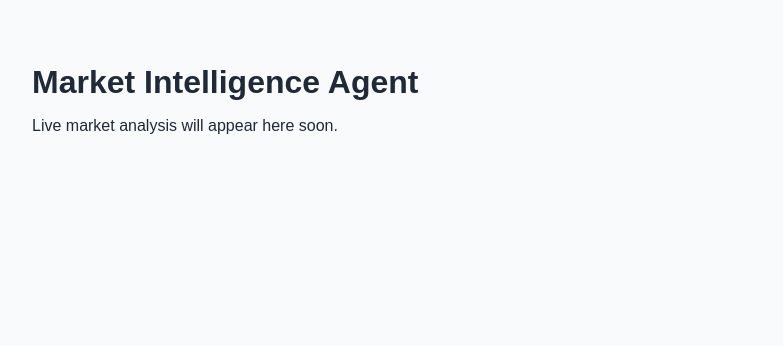
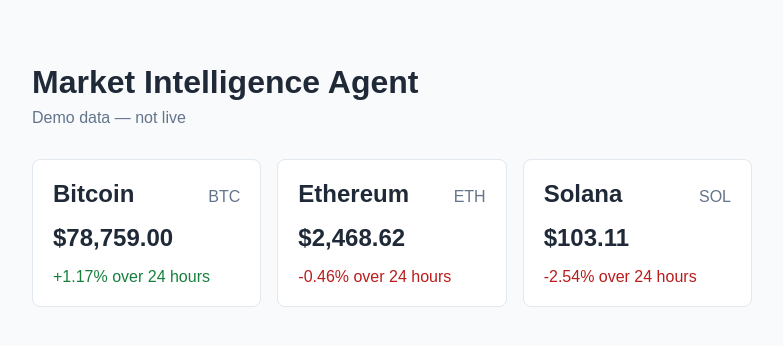
Before and after one commit to alperensr/market-intelligence-agent, a website built with Vite: page web/index.html in a window 1280 px wide. Shown: the whole page, without its empty margins (248-1031 px from the left). Built offline with nearby package versions, Linux system fonts and the light colour scheme.

Commit message:
Add mock market cards

```diff
--- a/web/src/main.ts
+++ b/web/src/main.ts
@@ -1,4 +1,45 @@
 import "./style.css";
+
+interface MockMarketCoin {
+  name: string;
+  symbol: string;
+  priceUsd: number;
+  change24h: number;
+}
+
+const mockMarketData: MockMarketCoin[] = [
+  {
+    name: "Bitcoin",
+    symbol: "BTC",
+    priceUsd: 78_759,
+    change24h: 1.17,
+  },
+  {
+    name: "Ethereum",
+    symbol: "ETH",
+    priceUsd: 2_468.62,
+    change24h: -0.46,
+  },
+  {
+    name: "Solana",
+    symbol: "SOL",
+    priceUsd: 103.11,
+    change24h: -2.54,
+  },
+];
+
+const usdFormatter = new Intl.NumberFormat("en-US", {
+  style: "currency",
+  currency: "USD",
+  minimumFractionDigits: 2,
+  maximumFractionDigits: 2,
+});
+
+function formatChange(change24h: number): string {
+  const sign = change24h > 0 ? "+" : "";
+
+  return `${sign}${change24h.toFixed(2)}%`;
+}
 
 const app = document.querySelector<HTMLDivElement>("#app");
 
@@ -6,9 +47,29 @@ if (!app) {
   throw new Error("Web application root element was not found.");
 }
 
+const marketCards = mockMarketData
+  .map((coin) => {
+    const changeClass = coin.change24h >= 0 ? "positive" : "negative";
+
+    return `
+      <article class="market-card">
+        <div class="coin-heading">
+          <h2>${coin.name}</h2>
+          <span>${coin.symbol}</span>
+        </div>
+        <p class="price">${usdFormatter.format(coin.priceUsd)}</p>
+        <p class="change ${changeClass}">${formatChange(coin.change24h)} over 24 hours</p>
+      </article>
+    `;
+  })
+  .join("");
+
 app.innerHTML = `
   <main>
     <h1>Market Intelligence Agent</h1>
-    <p>Live market analysis will appear here soon.</p>
+    <p class="demo-notice">Demo data — not live</p>
+    <section class="market-grid" aria-label="Mock market data">
+      ${marketCards}
+    </section>
   </main>
 `;
--- a/web/src/style.css
+++ b/web/src/style.css
@@ -17,3 +17,56 @@ main {
 h1 {
   margin-bottom: 0.5rem;
 }
+
+.demo-notice {
+  margin-top: 0;
+  color: #64748b;
+}
+
+.market-grid {
+  display: grid;
+  grid-template-columns: repeat(auto-fit, minmax(180px, 1fr));
+  gap: 1rem;
+  margin-top: 2rem;
+}
+
+.market-card {
+  padding: 1.25rem;
+  background: #ffffff;
+  border: 1px solid #e2e8f0;
+  border-radius: 0.5rem;
+}
+
+.coin-heading {
+  display: flex;
+  align-items: baseline;
+  justify-content: space-between;
+  gap: 1rem;
+}
+
+.coin-heading h2,
+.price {
+  margin: 0;
+}
+
+.coin-heading span {
+  color: #64748b;
+}
+
+.price {
+  margin-top: 1rem;
+  font-size: 1.5rem;
+  font-weight: 700;
+}
+
+.change {
+  margin-bottom: 0;
+}
+
+.positive {
+  color: #15803d;
+}
+
+.negative {
+  color: #b91c1c;
+}
```
